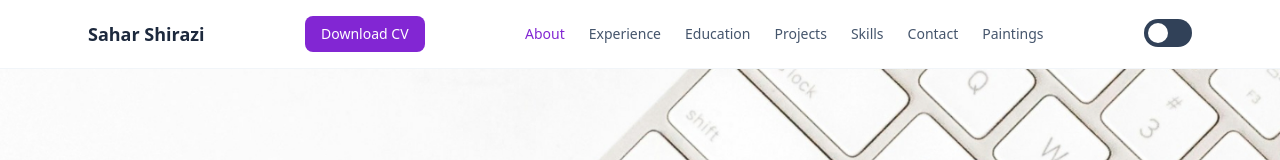
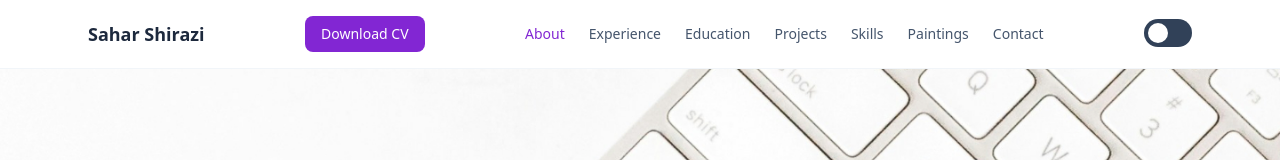
Before and after one commit to saharrshirazii/saharshirazi, a React (Vite) app in the folder portfolio/: page / in a window 1280 px wide. Shown: the top 160 px of the page. Built offline with nearby package versions, Linux system fonts and the light colour scheme.

Commit message:
replaced paintings and contact in navbar

```diff
--- a/portfolio/src/components/layout/Navbar.jsx
+++ b/portfolio/src/components/layout/Navbar.jsx
@@ -8,8 +8,9 @@ const LINKS = [
   { id: 'education', label: 'Education' },
   { id: 'projects', label: 'Projects' },
   { id: 'skills', label: 'Skills' },
+  { id: 'paintings', label: 'Paintings' },
   { id: 'contact', label: 'Contact' },
-  { id: 'paintings', label: 'Paintings' },
+
 ]
 
 export default function Navbar() {
```
